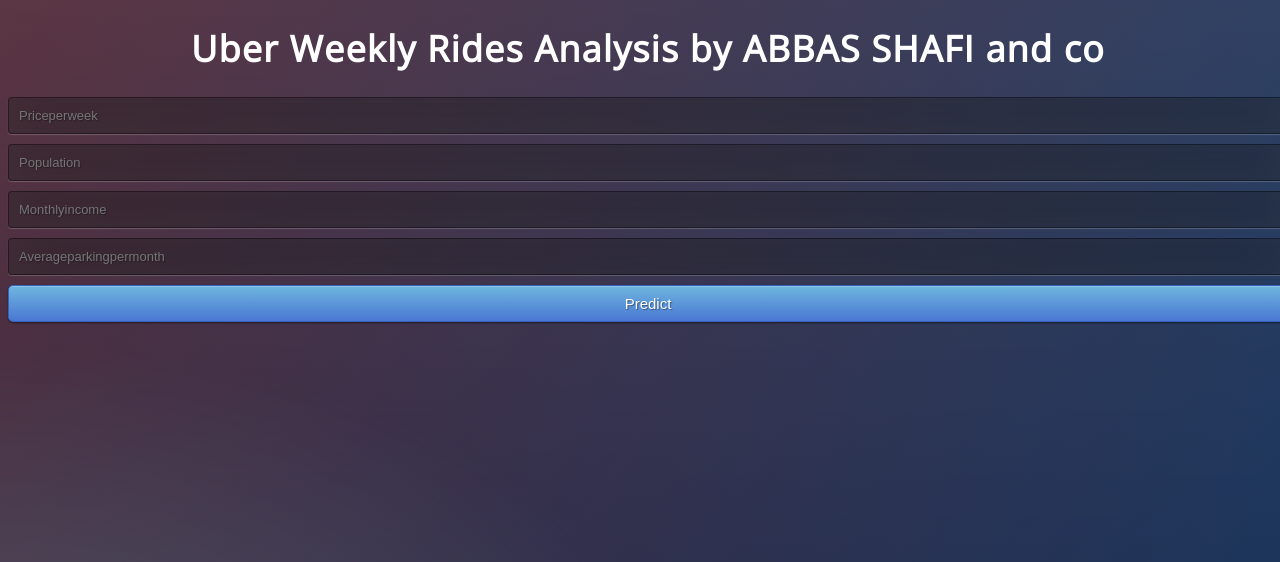
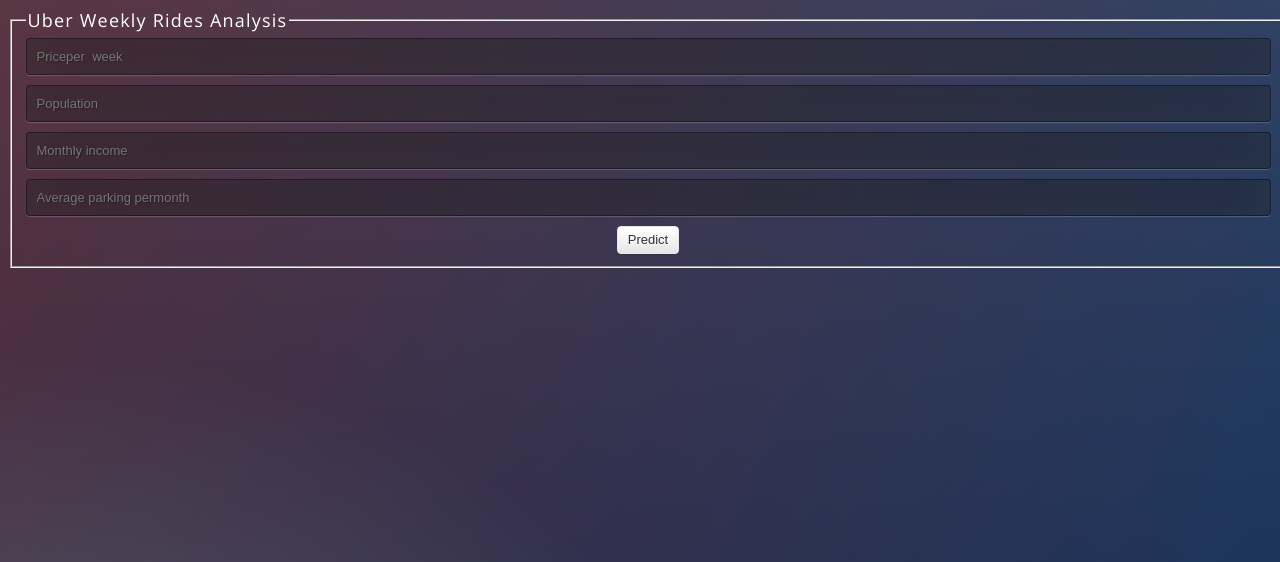
Before and after one commit to abbasshafi/Predictive-Modelling-of-Uber-Rides-Demand, a Flask app: page / in a window 1280 px wide. Shown: the top 562 px of the page. Run offline with Flask 2, Linux system fonts and the light colour scheme; parts of the project's set-up code (start-up, migrations or seed data) failed here and were passed over.

Commit message:
updated file

```diff
--- a/templates/index.html
+++ b/templates/index.html
@@ -8,16 +8,28 @@
         <link href='https://fonts.googleapis.com/css?family=Hind:300' rel='stylesheet' type='text/css'>
         <link href='https://fonts.googleapis.com/css?family=Open+Sans+Condensed:300' rel='stylesheet' type='text/css'>
         <link rel="stylesheet" href="{{ url_for('static', filename='css/style.css') }}">
+        <link rel="stylesheet" href="style.css">
+
     </head>
     <body>
-        <h1>Uber Weekly Rides Analysis by ABBAS SHAFI and co</h1>
+
+
+
+
+
         <form action="{{url_for('predict')}}" method="post">
-            <input type="text" name="Priceperweek" placeholder="Priceperweek" required="required">
-            <input type="text" name="Population" placeholder="Population" required="required">
-            <input type="text" name="Monthlyincome" placeholder="Monthlyincome" required="required">
-            <input type="text" name="Averageparkingpermonth" placeholder="Averageparkingpermonth" required="required">
-            <button type="submit" class="btn btn-primary btn-block btn-large">Predict</button>
+            <fieldset class="group">
+                <legend style="text-align: left;">Uber Weekly Rides Analysis</legend>
+            <input type="text" name="Priceperweek" placeholder="Priceper  week" required="required" class="inp"> <br>
+            <input type="text" name="Population" placeholder="Population" required="required"> <br>
+            <input type="text" name="Monthlyincome" placeholder="Monthly income" required="required"> <br>
+            <input type="text" name="Averageparkingpermonth" placeholder="Average parking permonth" required="required"> <br>
+            <button type="submit" class="btn">Predict</button>
+        </fieldset>
         </form>
+
+
+         </div>
         <br>
         <br>
         {{ prediction_text }}
```
Also changed, not shown: templates/2.jpg (added).
